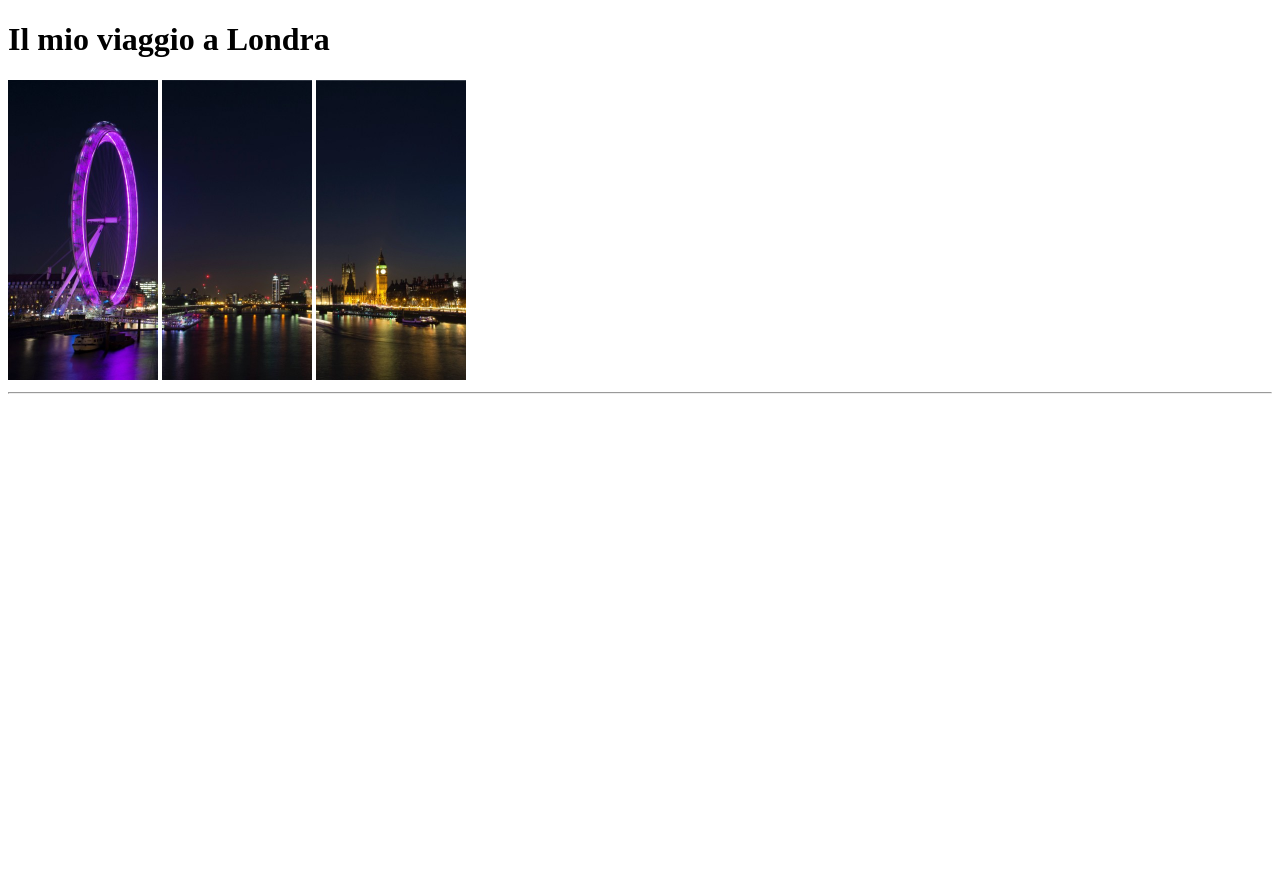
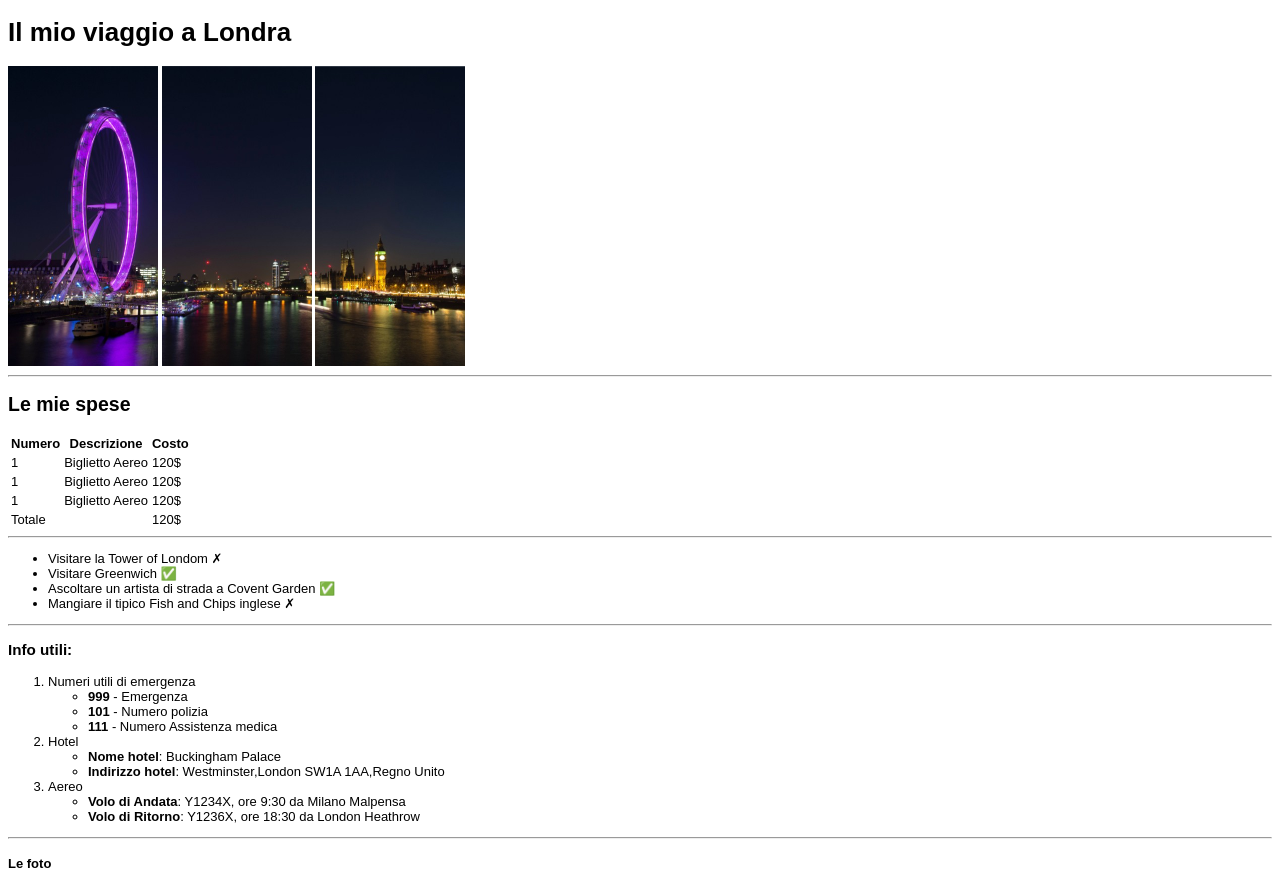
Before and after one commit to CptPow/26-03, a plain HTML site: page images/index.html in a window 1280 px wide. Shown: the top 885 px of the page. Before the commit the page ends 800 px from the top, so only its background shows below. Drawn offline with Linux system fonts and the light colour scheme.

Commit message:
pagina finita

```diff
--- a/images/index.html
+++ b/images/index.html
@@ -1,29 +1,107 @@
 <!DOCTYPE html>
 <html lang="en">
+
 <head>
     <meta charset="UTF-8">
     <meta http-equiv="X-UA-Compatible" content="IE=edge">
     <meta name="viewport" content="width=device-width, initial-scale=1.0">
-    <title>Document</title>
+    <title>26-03-replicasito</title>
+    <style>
+        body{
+            font-size: small;
+            font-family: sans-serif;
+        }
+    </style>
 </head>
+
 <body>
-        <!-- TITOLO E IMMAGINI -->
+    <!-- TITOLO E IMMAGINI -->
     <header>
         <h1>Il mio viaggio a Londra</h1>
         <picture>
-<img src="./pexels-bill-emrich-230794-0.jpg" title="ruota" width="150" height="300">
-<img src="./pexels-bill-emrich-230794-1.jpg" title="ruota" width="150" height="300">
-<img src="./pexels-bill-emrich-230794-2.jpg" title="ruota" width="150" height="300">
+            <img src="./pexels-bill-emrich-230794-0.jpg" title="ruota" width="150" height="300">
+            <img src="./pexels-bill-emrich-230794-1.jpg" title="ruota" width="150" height="300">
+            <img src="./pexels-bill-emrich-230794-2.jpg" title="ruota" width="150" height="300">
         </picture>
         <hr>
     </header>
 
     <main>
         <!-- TABELLA -->
+        <h2>Le mie spese</h2>
         <table>
+            <tr>
+                <th>Numero</th>
+                <th>Descrizione</th>
+                <th>Costo</th>
+            </tr>
+            <tr>
+                <td>1</td>
+                <td>Biglietto Aereo</td>
+                <td>120$</td>
+            </tr>
+            <tr>
+                <td>1</td>
+                <td>Biglietto Aereo</td>
+                <td>120$</td>
+            </tr>
+            <tr>
+                <td>1</td>
+                <td>Biglietto Aereo</td>
+                <td>120$</td>
+            </tr>
+            <tr>
+                <td colspan="2">Totale</td>
+                <td>120$</td>
+            </tr>
+        </table>
+        <hr>
+        <!--COSE DA FARE-->
+        <ul>
+            <li>Visitare la Tower of Londom &#10007;</li>
+            <li>Visitare Greenwich &#9989;</li>
+            <li>Ascoltare un artista di strada a Covent Garden &#9989;</li>
+            <li>Mangiare il tipico Fish and Chips inglese &#10007;</li>
+        </ul>
+        <hr>
+        <!--INFO UTILI-->
+        <h3>Info utili:</h3>
+        <ol>
+            <li>
+                Numeri utili di emergenza
+                <ul>
+                    <li><strong>999</strong> - Emergenza </li>
+                    <li><strong>101</strong> - Numero polizia </li>
+                    <li><strong>111</strong> - Numero Assistenza medica</li>
+                </ul>
+            </li>
 
-        </table>
-<!--COSE DA FARE-->
+            <li>
+                Hotel
+                <ul>
+                    <li><strong>Nome hotel</strong>: Buckingham Palace</li>
+                    <li><strong>Indirizzo hotel</strong>: Westminster,London SW1A 1AA,Regno Unito</li>
+                </ul>
+            </li>
+
+            <li>
+                Aereo
+                <ul>
+                    <li><strong>Volo di Andata</strong>: Y1234X, ore 9:30 da Milano Malpensa</li>
+                    <li><strong>Volo di Ritorno</strong>: Y1236X, ore 18:30 da London Heathrow</li>
+                </ul>
+            </li>
+        </ol>
+        <hr>
+        <!--LE FOTO-->
+        <footer>
+            <h4>
+                Le foto
+            </h4>
+            <img src="./london-400x400-compressor_0.jpg" title="bridge" height="300" width="300">
+            <img src="./London-Wider-Area-e1597319992670-400x400.jpg" title="bridge" height="300" width="300">
+        </footer>
     </main>
 </body>
+
 </html>
```
